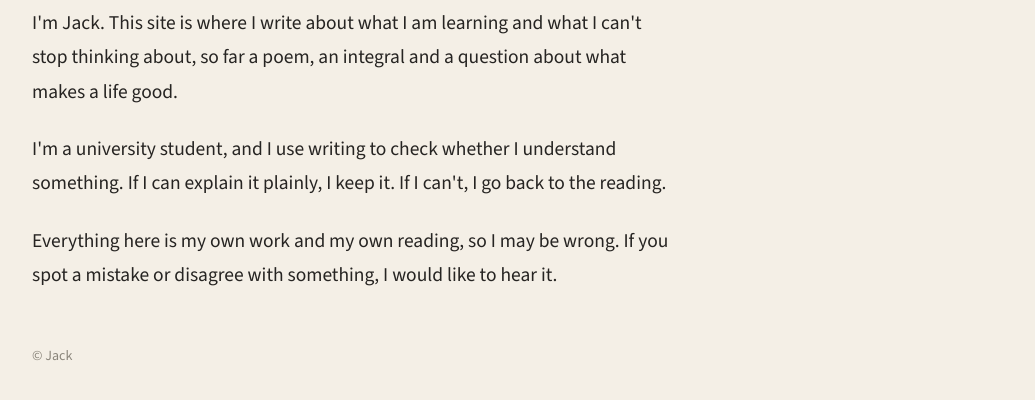
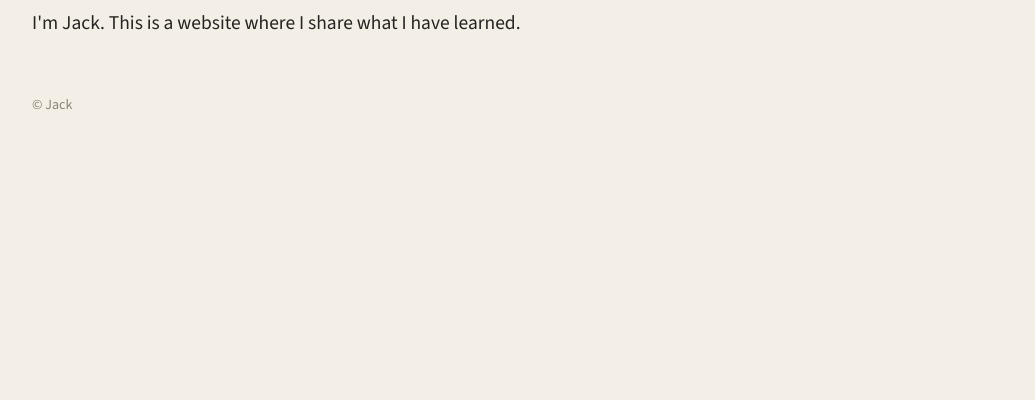
Before and after one commit to yhou30-lgtm/my-cite, a plain HTML site: page docs/about.html in a window 1280 px wide. Shown: the part 174-574 px from the top of the page, without its empty margins (122-1157 px from the left). Drawn offline with nearby package versions, Linux system fonts and the light colour scheme.

Commit message:
Simplify About page
Co-Authored-By: Claude Sonnet 5.5 <noreply@anthropic.com>

```diff
--- a/docs/about.html
+++ b/docs/about.html
@@ -11,9 +11,7 @@
 <header class="top"><a class="logo" href="index.html">Jack</a>
 <nav><a href="index.html">Articles</a><a href="about.html" class="on">About</a>
 <button id="theme" aria-label="Switch light or dark theme">Dark</button></nav></header>
-<main class="home"><article class="post"><h1>About</h1><div class="body"><p>I'm Jack. This site is where I write about what I am learning and what I can't stop thinking about, so far a poem, an integral and a question about what makes a life good.</p>
-<p>I'm a university student, and I use writing to check whether I understand something. If I can explain it plainly, I keep it. If I can't, I go back to the reading.</p>
-<p>Everything here is my own work and my own reading, so I may be wrong. If you spot a mistake or disagree with something, I would like to hear it.</p></div></article></main>
+<main class="home"><article class="post"><h1>About</h1><div class="body"><p>I'm Jack. This is a website where I share what I have learned.</p></div></article></main>
 <footer>&copy; Jack</footer>
 <script src="site.js"></script>
 </body></html>
```
Also changed, not shown: 1 other file.
